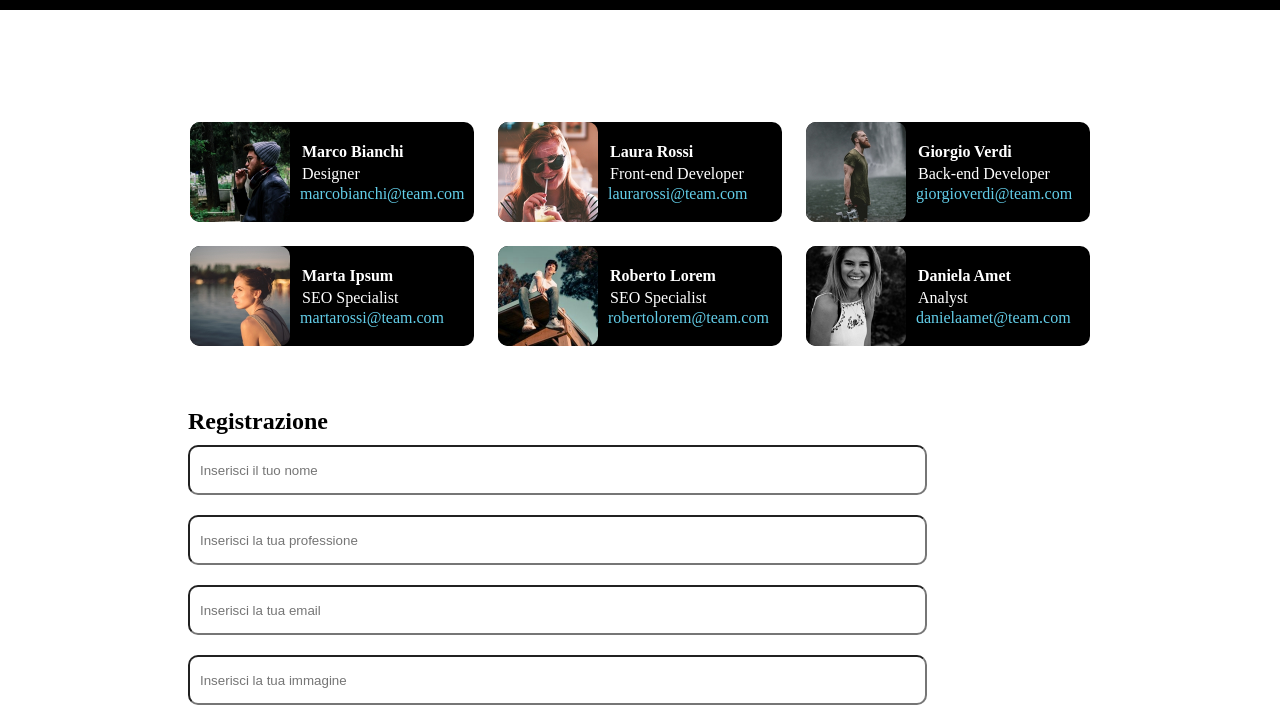
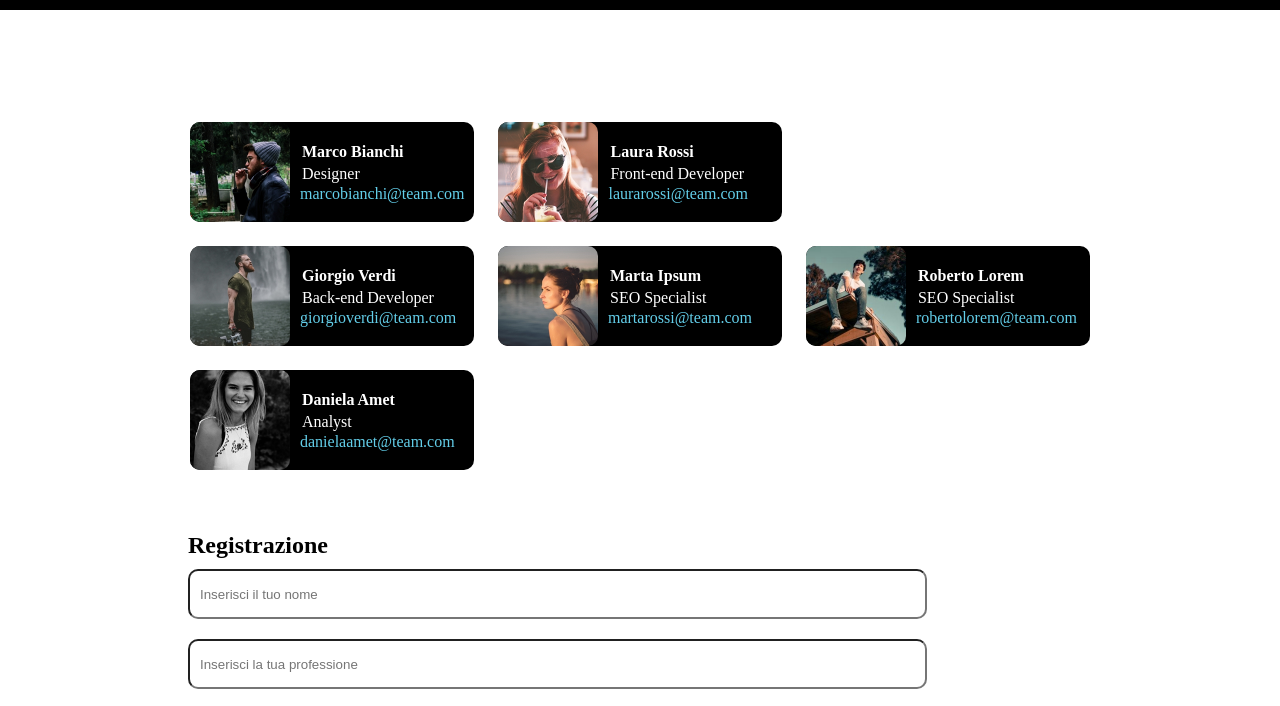
Before and after one commit to FrancescoCialfiDev/js-our-team, a plain HTML site: page index.html in a window 1280 px wide. Shown: the part 90-796 px from the top of the page. Drawn offline with Linux system fonts and the light colour scheme.

Commit message:
added min widht

```diff
--- a/css/style.css
+++ b/css/style.css
@@ -22,7 +22,7 @@ a{
     display: flex;
     align-items: center;
     margin: 12px 12px;
-    width: calc((100% / 3) - 24px );
+    min-width: calc((100% / 3) - 24px );
     border-radius: 10px ;
     background-color: black;
 }
@@ -83,6 +83,7 @@ h2{
     height: 50px;
     margin: 10px;
 }
+
 .registrazione{
     margin-top: 50px;
 }
--- a/script/script.js
+++ b/script/script.js
@@ -37,7 +37,7 @@ const teamMembers = [
     role: "Analyst",
     email: "danielaamet@team.com",
     img: "img/female3.png"
-  }
+  },
 ];
 
 const containerCard = document.querySelector(".container");
```
